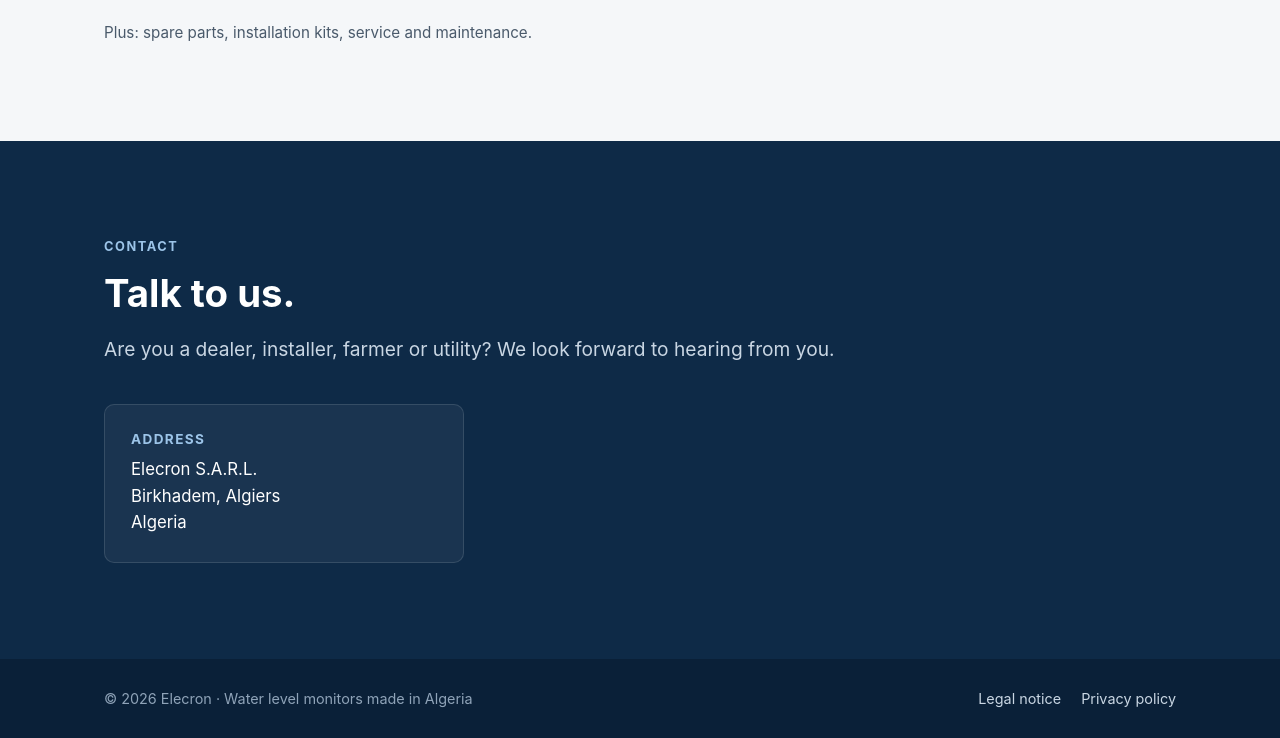
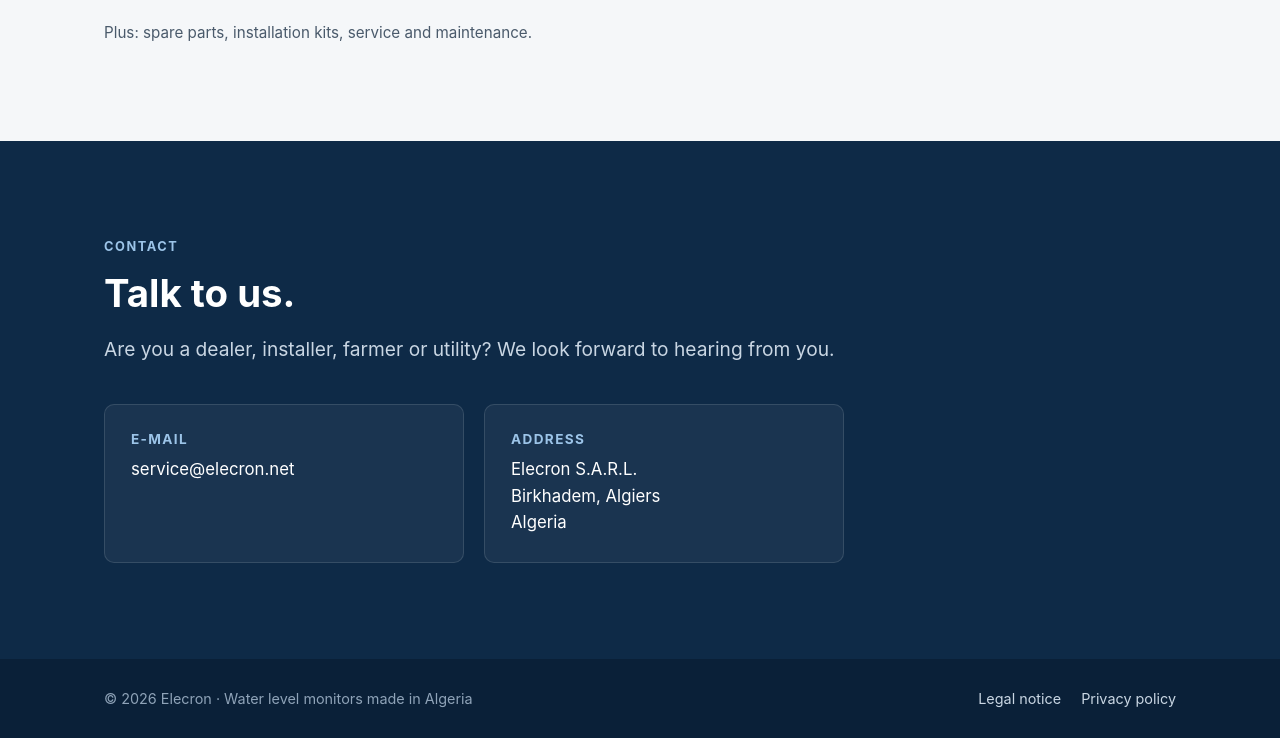
Before and after one commit to elecron-creator/elecron, a plain HTML site: page index.html in a window 1280 px wide. Shown: the part 2356-3094 px from the top of the page. Drawn offline with Linux system fonts and the light colour scheme.

Commit message:
Add files via upload

```diff
--- a/index.html
+++ b/index.html
@@ -85,7 +85,8 @@
       <span class="eyebrow" style="color:#9CC4E8" data-i18n="contact.eyebrow">Contact</span>
       <h2 data-i18n="contact.title">Talk to us.</h2>
       <p class="lead" data-i18n="contact.text">Are you a dealer, installer, farmer or utility? We look forward to hearing from you.</p>
-      <div class="grid" style="grid-template-columns:minmax(0,360px)">
+      <div class="grid" style="grid-template-columns:repeat(auto-fit,minmax(240px,360px))">
+        <div class="card"><h3 data-i18n="contact.email">E-mail</h3><p><a href="mailto:service@elecron.net" dir="ltr">service@elecron.net</a></p></div>
         <div class="card"><h3 data-i18n="contact.address">Address</h3><p data-i18n="contact.addr">Elecron S.A.R.L.<br>Birkhadem, Algiers<br>Algeria</p></div>
       </div>
     </div>
```
Also changed, not shown: datenschutz.html (+1 -1 lines), impressum.html (+1 -1 lines).
